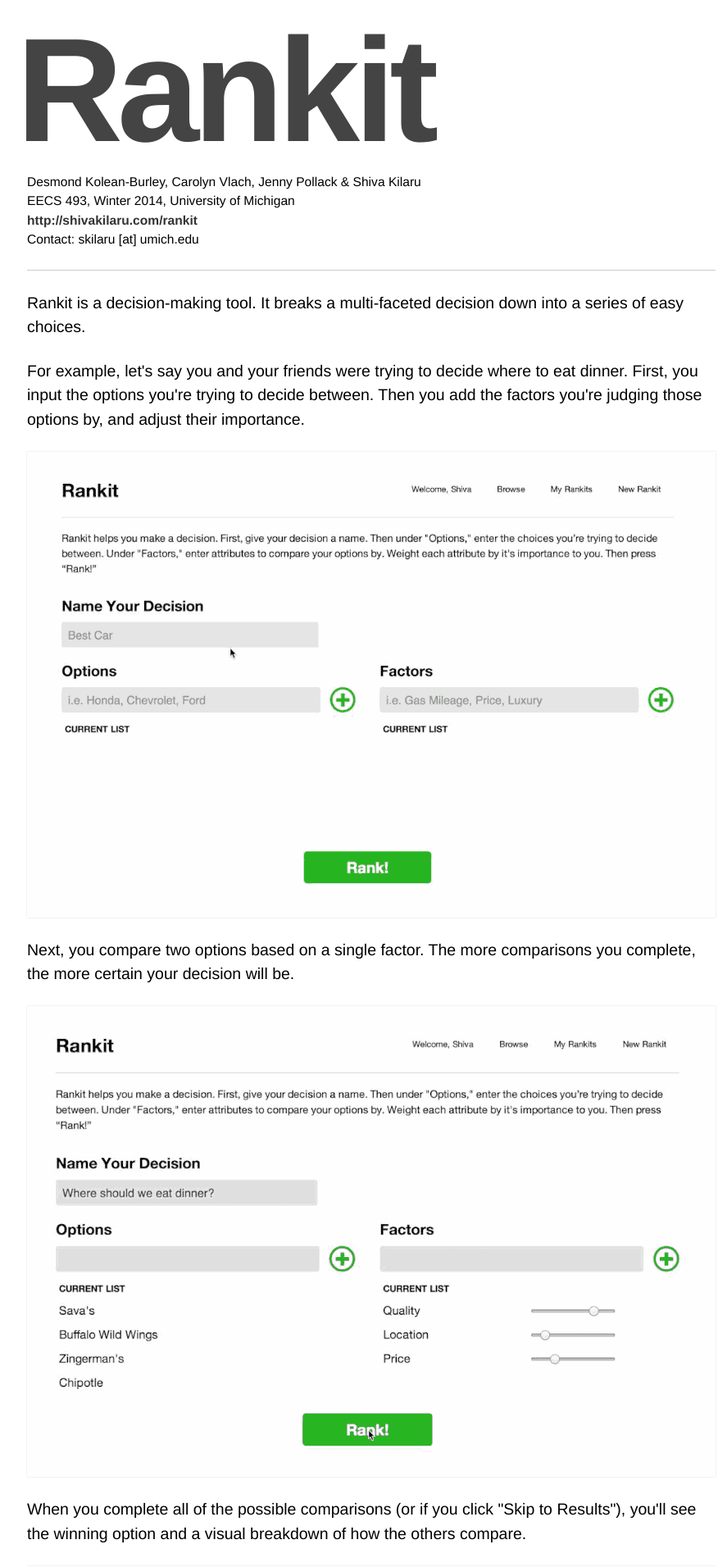
After one commit to shivakilaru/rankit, a PHP site: page /about in a window 1280 px wide. The commit adds this page. Shown: the top 1911 px of the page at 82% size, without its empty margins (187-1074 px from the left). Run offline with PHP 8.4, Linux system fonts and the light colour scheme; some libraries are stand-ins or nearby versions.

Commit message:
Desmond changes, the /about page, and mixpanel tracking for analytics!

```diff
--- /dev/null
+++ b/about/css/reset.css
@@ -0,0 +1,221 @@
+/* `XHTML, HTML4, HTML5 Reset
+----------------------------------------------------------------------------------------------------*/
+
+a,
+abbr,
+acronym,
+address,
+applet,
+article,
+aside,
+audio,
+b,
+big,
+blockquote,
+body,
+canvas,
+caption,
+center,
+cite,
+code,
+dd,
+del,
+details,
+dfn,
+dialog,
+div,
+dl,
+dt,
+em,
+embed,
+fieldset,
+figcaption,
+figure,
+font,
+footer,
+form,
+h1,
+h2,
+h3,
+h4,
+h5,
+h6,
+header,
+hgroup,
+hr,
+html,
+i,
+iframe,
+img,
+ins,
+kbd,
+label,
+legend,
+li,
+mark,
+menu,
+meter,
+nav,
+object,
+ol,
+output,
+p,
+pre,
+progress,
+q,
+rp,
+rt,
+ruby,
+s,
+samp,
+section,
+small,
+span,
+strike,
+strong,
+sub,
+summary,
+sup,
+table,
+tbody,
+td,
+tfoot,
+th,
+thead,
+time,
+tr,
+tt,
+u,
+ul,
+var,
+video,
+xmp {
+  border: 0;
+  margin: 0;
+  padding: 0;
+  font-size: 100%;
+}
+
+html,
+body {
+  height: 100%;
+}
+
+article,
+aside,
+details,
+figcaption,
+figure,
+footer,
+header,
+hgroup,
+menu,
+nav,
+section {
+/*
+  Override the default (display: inline) for
+  browsers that do not recognize HTML5 tags.
+
+  IE8 (and lower) requires a shiv:
+  http://ejohn.org/blog/html5-shiv
+*/
+  display: block;
+}
+
+b,
+strong {
+/*
+  Makes browsers agree.
+  IE + Opera = font-weight: bold.
+  Gecko + WebKit = font-weight: bolder.
+*/
+  font-weight: bold;
+}
+
+img {
+  color: transparent;
+  font-size: 0;
+  vertical-align: middle;
+/*
+  For IE.
+  http://css-tricks.com/ie-fix-bicubic-scaling-for-images
+*/
+  -ms-interpolation-mode: bicubic;
+}
+
+ol,
+ul {
+  list-style: none;
+}
+
+li {
+/*
+  For IE6 + IE7:
+
+  "display: list-item" keeps bullets from
+  disappearing if hasLayout is triggered.
+*/
+  display: list-item;
+}
+
+table {
+  border-collapse: collapse;
+  border-spacing: 0;
+}
+
+th,
+td,
+caption {
+  font-weight: normal;
+  vertical-align: top;
+  text-align: left;
+}
+
+q {
+  quotes: none;
+}
+
+q:before,
+q:after {
+  content: '';
+  content: none;
+}
+
+sub,
+sup,
+small {
+  font-size: 75%;
+}
+
+sub,
+sup {
+  line-height: 0;
+  position: relative;
+  vertical-align: baseline;
+}
+
+sub {
+  bottom: -0.25em;
+}
+
+sup {
+  top: -0.5em;
+}
+
+svg {
+/*
+  For IE9. Without, occasionally draws shapes
+  outside the boundaries of <svg> rectangle.
+*/
+  overflow: hidden;
+}
+
+/* ------ THE FAMOUS CLEAR DIV ------- */
+.clear {
+  clear: both;
+  display: block;
+  overflow: hidden;
+  visibility: hidden;
+  width: 0;
+  height: 0;
+}
--- /dev/null
+++ b/about/css/style.css
@@ -0,0 +1,76 @@
+/* Rankit Project */
+/* EECS 493 W'14 */
+
+body {
+	transition: all 0.7s;
+  	-webkit-transition: all 0.7s;
+}
+
+.container {
+	width: 840px;
+	margin: 60px auto;
+	transition: all 0.7s;
+  	-webkit-transition: all 0.7s;
+}
+
+.animation-container {
+	transition: all 0.7s;
+  	-webkit-transition: all 0.7s;
+  	margin-top: 0px;
+  	opacity: 1;
+}
+
+.animation-container.hidden {
+	opacity: 0;
+}
+
+a {
+	text-decoration: none;
+	color: #333;
+	font-weight: bold;
+}
+
+.demo-gif {
+	box-shadow: 0 0px 2px 0 rgba(0, 0, 0, 0.15);
+}
+
+#logo {
+	font-size: 180px;
+	margin: -85px 0 -60px -13px;
+	letter-spacing: -7px;
+	-webkit-user-select: none;
+	color: #444;
+	transition: all 0.7s;
+  	-webkit-transition: all 0.7s;
+}
+
+#logo.hidden {
+	margin: -105px 0 -60px -13px;
+	opacity: 0;
+}
+
+.about-paragraph {
+	font-weight: 300;
+	font-size: 1.5em;
+	margin: 25px auto;
+}
+
+
+/* mobile */
+@media screen and (max-width : 568px) {
+	#logo {
+		font-size: 7em;
+		margin: -40px 0 -10px -5px;
+		letter-spacing: -4px;
+	}
+	.container {
+		width: 95%;
+		margin: 60px auto;
+	}
+	.about-paragraph {
+		font-size: 1.5em;
+	}
+	.demo-gif {
+		width: 100%;
+	}
+}
--- /dev/null
+++ b/about/css/text.css
@@ -0,0 +1,86 @@
+/*
+  960 Grid System ~ Text CSS.
+  Learn more ~ http://960.gs/
+
+  Licensed under GPL and MIT.
+*/
+
+/* `Basic HTML
+----------------------------------------------------------------------------------------------------*/
+
+body {
+  font: 13px/1.5 'Helvetica Neue', Arial, 'Liberation Sans', FreeSans, sans-serif;
+}
+
+pre,
+code {
+  font-family: 'DejaVu Sans Mono', Menlo, Consolas, monospace;
+}
+
+hr {
+  border: 0 #ccc solid;
+  border-top-width: 1px;
+  clear: both;
+  height: 0;
+}
+
+/* `Headings
+----------------------------------------------------------------------------------------------------*/
+
+h1 {
+  font-size: 29px;
+}
+
+h2 {
+  font-size: 23px;
+}
+
+h3 {
+  font-size: 21px;
+}
+
+h4 {
+  font-size: 19px;
+}
+
+h5 {
+  font-size: 17px;
+}
+
+h6 {
+  font-size: 15px;
+}
+
+/* `Spacing
+----------------------------------------------------------------------------------------------------*/
+
+ol {
+  list-style: decimal;
+}
+
+ul {
+  list-style: disc;
+}
+
+li {
+  margin-left: 30px;
+}
+
+p,
+dl,
+hr,
+h1,
+h2,
+h3,
+h4,
+h5,
+h6,
+ol,
+ul,
+pre,
+table,
+address,
+fieldset,
+figure {
+  margin-bottom: 20px;
+}
--- /dev/null
+++ b/about/index.html
@@ -0,0 +1,104 @@
+<!--
+    ____              __   ______
+   / __ \____ _____  / /__/  _/ /_
+  / /_/ / __ `/ __ \/ //_// // __/
+ / _, _/ /_/ / / / / ,< _/ // /_
+/_/ |_|\__,_/_/ /_/_/|_/___/\__/
+
+RankIt
+by Desmond Kolean-Burley, Carolyn Vlach, Jenny Pollack and Shiva Kilaru
+EECS 493, W'14
+-->
+
+
+<!DOCTYPE html PUBLIC "-//W3C//DTD XHTML 1.1//EN" "http://www.w3.org/TR/xhtml11/DTD/xhtml11.dtd">
+
+<html>
+
+	<head>
+
+		<meta http-equiv="Content-Type" content="text/html; charset=utf-8" />
+		<meta name="title" content="RankIt" />
+		<meta name="description" content="A tool to help you decide." />
+
+		<title>Shiva Kilaru</title>
+
+		<link rel="shortcut icon" type="image/png" href="img/icon.png" />
+
+		<link rel="stylesheet" type="text/css" href="css/reset.css" />
+		<link rel="stylesheet" type="text/css" href="css/text.css" />
+		<link rel="stylesheet" type="text/css" href="css/style.css" />
+
+		<script src="http://ajax.googleapis.com/ajax/libs/jquery/1.8.1/jquery.min.js"></script>
+
+		<script src="test-script.js"></script>
+
+		<!-- start Mixpanel --><script type="text/javascript">(function(e,b){if(!b.__SV){var a,f,i,g;window.mixpanel=b;b._i=[];b.init=function(a,e,d){function f(b,h){var a=h.split(".");2==a.length&&(b=b[a[0]],h=a[1]);b[h]=function(){b.push([h].concat(Array.prototype.slice.call(arguments,0)))}}var c=b;"undefined"!==typeof d?c=b[d]=[]:d="mixpanel";c.people=c.people||[];c.toString=function(b){var a="mixpanel";"mixpanel"!==d&&(a+="."+d);b||(a+=" (stub)");return a};c.people.toString=function(){return c.toString(1)+".people (stub)"};i="disable track track_pageview track_links track_forms register register_once alias unregister identify name_tag set_config people.set people.set_once people.increment people.append people.track_charge people.clear_charges people.delete_user".split(" ");
+for(g=0;g<i.length;g++)f(c,i[g]);b._i.push([a,e,d])};b.__SV=1.2;a=e.createElement("script");a.type="text/javascript";a.async=!0;a.src=("https:"===e.location.protocol?"https:":"http:")+'//cdn.mxpnl.com/libs/mixpanel-2.2.min.js';f=e.getElementsByTagName("script")[0];f.parentNode.insertBefore(a,f)}})(document,window.mixpanel||[]);
+mixpanel.init("efd452cb49007a30ec021658dff9f4ca");</script><!-- end Mixpanel -->
+
+	</head>
+
+	<body>
+
+
+
+		<div class="container">
+
+			<h1 id="logo" class="hidden">Rankit</h1>
+
+			<div class="animation-container hidden">
+
+				<div class="about-paragraph" style="font-size: 1.2em">
+					Desmond Kolean-Burley, Carolyn Vlach, Jenny Pollack & Shiva Kilaru
+					<br/>
+					EECS 493, Winter 2014, University of Michigan
+					<br/>
+					<a href="http://shivakilaru.com/rankit" target="_blank">http://shivakilaru.com/rankit</a>
+					<br/>
+					Contact: skilaru [at] umich.edu
+				</div>
+
+				<hr/>
+
+				<div class="about-paragraph">
+					Rankit is a decision-making tool. It breaks a multi-faceted decision down into a series of easy choices.
+				</div>
+
+				<div class="about-paragraph">
+					For example, let's say you and your friends were trying to decide where to eat dinner. First, you input the options you're trying to decide between. Then you add the factors you're judging those options by, and adjust their importance.
+				</div>
+
+				<img class="demo-gif" src="img/rankit-2.gif"/>
+
+				<div class="about-paragraph">
+					Next, you compare two options based on a single factor. The more comparisons you complete, the more certain your decision will be.
+				</div>
+
+				<img class="demo-gif" src="img/rankit-3.gif"/>
+
+				<div class="about-paragraph">
+					When you complete all of the possible comparisons (or if you click "Skip to Results"), you'll see the winning option and a visual breakdown of how the others compare.
+				</div>
+
+				<img class="demo-gif" src="img/rankit-4.gif"/>
+
+				<div class="about-paragraph">
+					You can share a Rankit with friends to create a Group Rankit, where the final winner is determined by everyone's input.
+				</div>
+
+				<img class="demo-gif" src="img/rankit-5.gif"/>
+
+				<div class="about-paragraph">
+					Built in HTML/CSS/JavaScript/PHP.
+					<br/>
+					Updated 4/22/14.
+				</div>
+
+			</div>
+
+		</div>
+
+	</body>
+
+</html>
--- /dev/null
+++ b/about/test-script.js
@@ -0,0 +1,13 @@
+$(document).ready(function(){
+
+	//Fade In
+	setTimeout(function(){
+		$('#logo').toggleClass('hidden')
+	}, 200);
+	setTimeout(function() {
+		$('.animation-container').toggleClass('hidden')
+	}, 800);
+
+	mixpanel.track("About page loaded.");
+
+});
--- a/db.php
+++ b/db.php
@@ -1,6 +1,6 @@
 <?php
  // $pdo = new PDO('mysql:host=sql100.byethost8.com;dbname=b8_13744073_RankIt', 'b8_13744073', '711442');
-// $pdo = new PDO('mysql:host=localhost;dbname=shivakil_RankIt','shivakil','493;rankit');
-$pdo = new PDO('mysql:host=127.0.0.1;dbname=RankIt','root');
+$pdo = new PDO('mysql:host=localhost;dbname=shivakil_RankIt','shivakil','493;rankit');
+// $pdo = new PDO('mysql:host=127.0.0.1;dbname=RankIt','root');
 // $pdo = new PDO('mysql:host=localhost;dbname=RankIt','root','root');
 $pdo->setAttribute(PDO::ATTR_ERRMODE, PDO::ERRMODE_EXCEPTION);
```
Also changed, not shown: css/style.css (+8 -0 lines), header.php (+7 -0 lines), index.php (+7 -0 lines), myrankits.php (+29 -14 lines), about/img/icon.png (added), about/img/rankit-1.gif (added), about/img/rankit-2.gif (added), about/img/rankit-3.gif (added), about/img/rankit-4.gif (added), about/img/rankit-5.gif (added).
